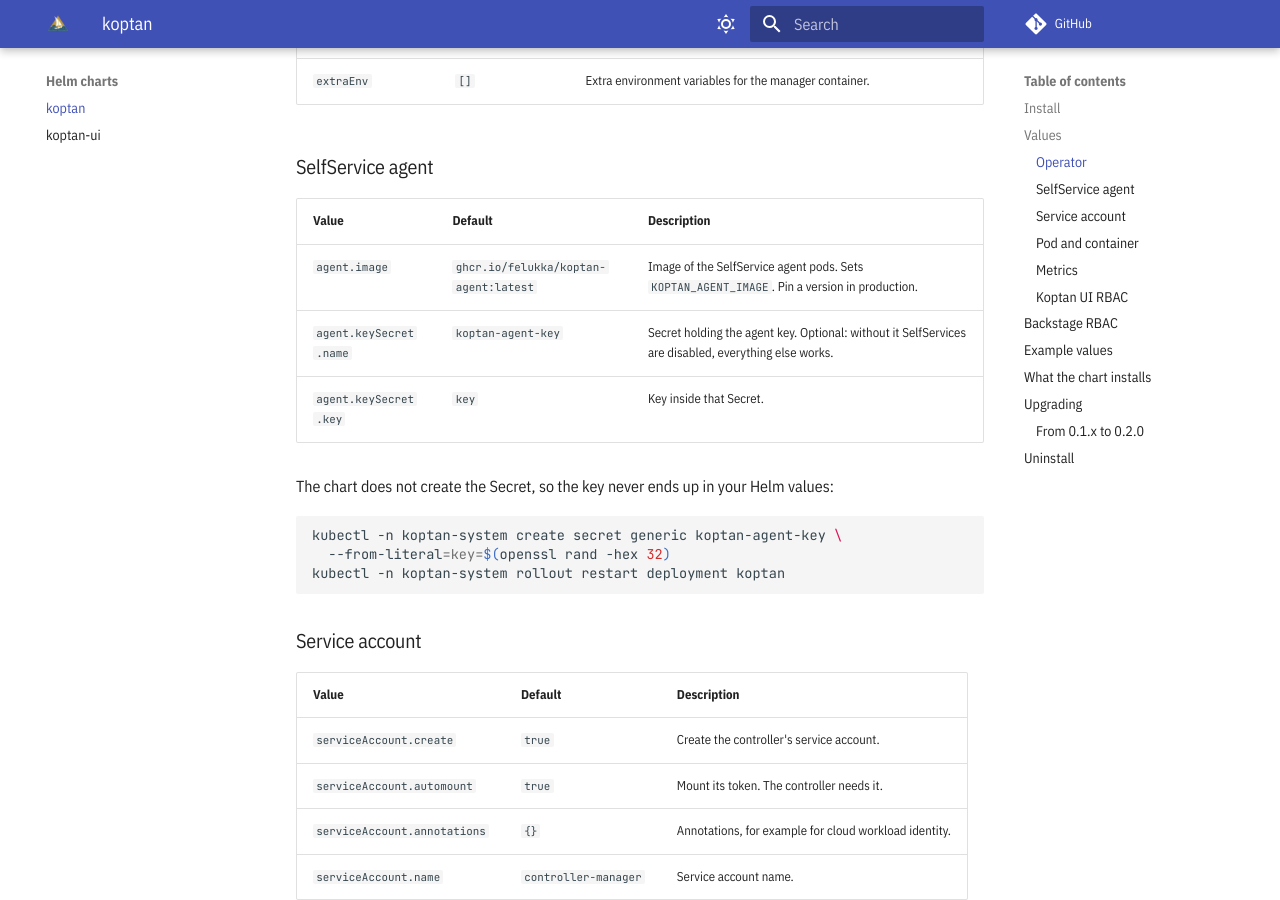
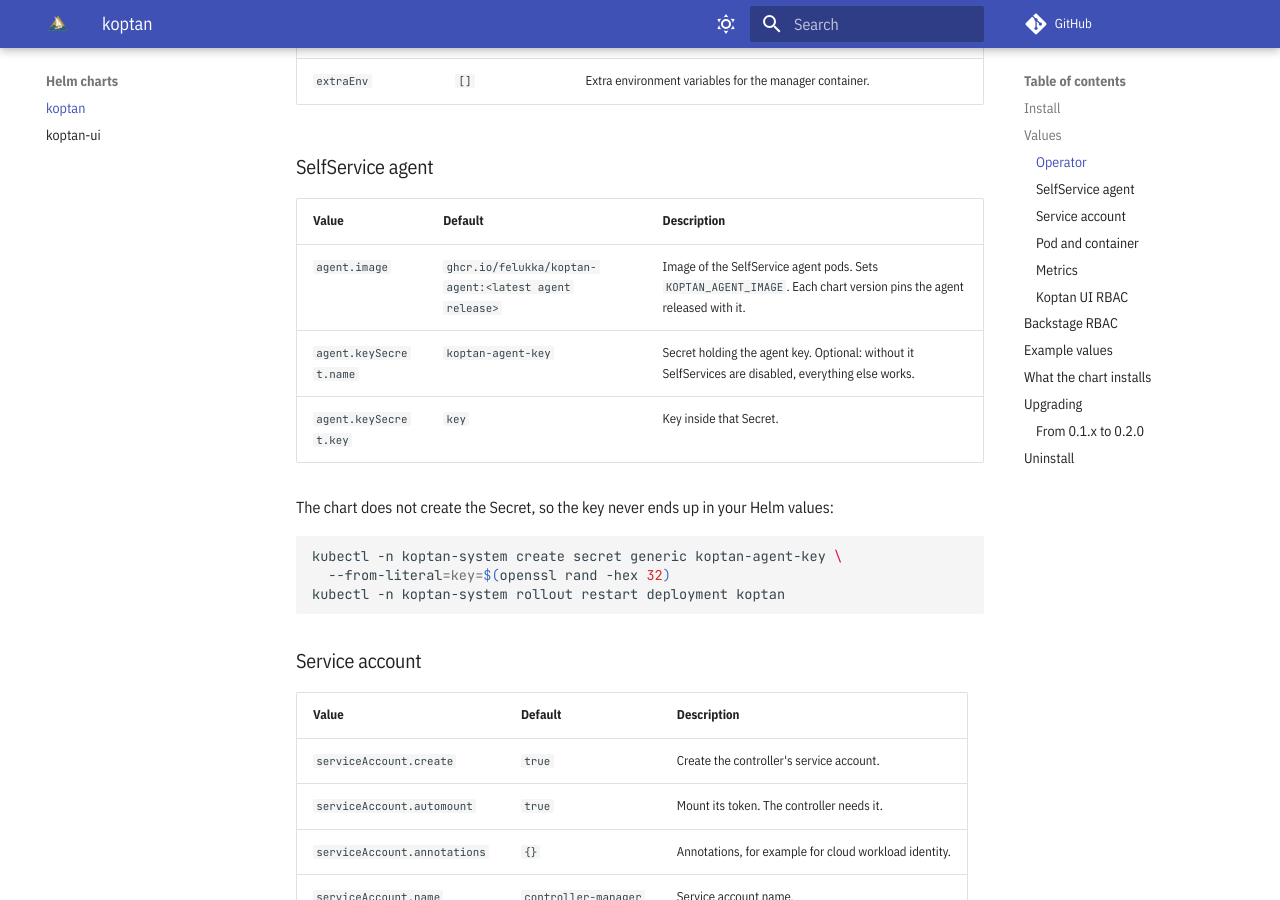
Before and after one commit to felukka/koptan, an MkDocs documentation site: the page built from docs/helm/koptan.md, in a window 1280 px wide and 900 px high, scrolled down 1751 px. Built offline with MkDocs 1.6.1 and Material for MkDocs 9.7.7, drawn with Linux system fonts in a browser that asks for light colours; comment, search, counter and statistics services are not loaded.

Commit message:
ci(release): per-component releases, version checks, one self-merging chart PR
- Release one component (operator vX.Y.Z, agent agent/vX.Y.Z, ui
  ui/vX.Y.Z) or all three, from Run workflow (component + version) or a
  pushed tag.
- hack/release-version.sh refuses versions that aren't higher than the
  component's other tags (agent and ui also count the shared tags up to
  v0.0.4); the image tag must be unpublished; the commit must be on main
  with green CI. Tests in hack/release-version_test.sh, run by lint.yml.
- Every image builds on native amd64 and arm64 runners and is joined by
  digest: no QEMU.
- One GitHub release per tag, notes since the component's previous tag.
- One felukka/charts PR for every chart the release changes, merged
  automatically once the charts checks pass. sync-chart.sh takes
  --app-version and --agent-version (the koptan chart now pins the agent).

```diff
--- a/docs/helm/koptan.md
+++ b/docs/helm/koptan.md
@@ -63,7 +63,7 @@
 
 | Value | Default | Description |
 |---|---|---|
-| `agent.image` | `ghcr.io/felukka/koptan-agent:latest` | Image of the SelfService agent pods. Sets `KOPTAN_AGENT_IMAGE`. Pin a version in production. |
+| `agent.image` | `ghcr.io/felukka/koptan-agent:<latest agent release>` | Image of the SelfService agent pods. Sets `KOPTAN_AGENT_IMAGE`. Each chart version pins the agent released with it. |
 | `agent.keySecret.name` | `koptan-agent-key` | Secret holding the agent key. Optional: without it SelfServices are disabled, everything else works. |
 | `agent.keySecret.key` | `key` | Key inside that Secret. |
 
```
Also changed, not shown: 5 other files.
